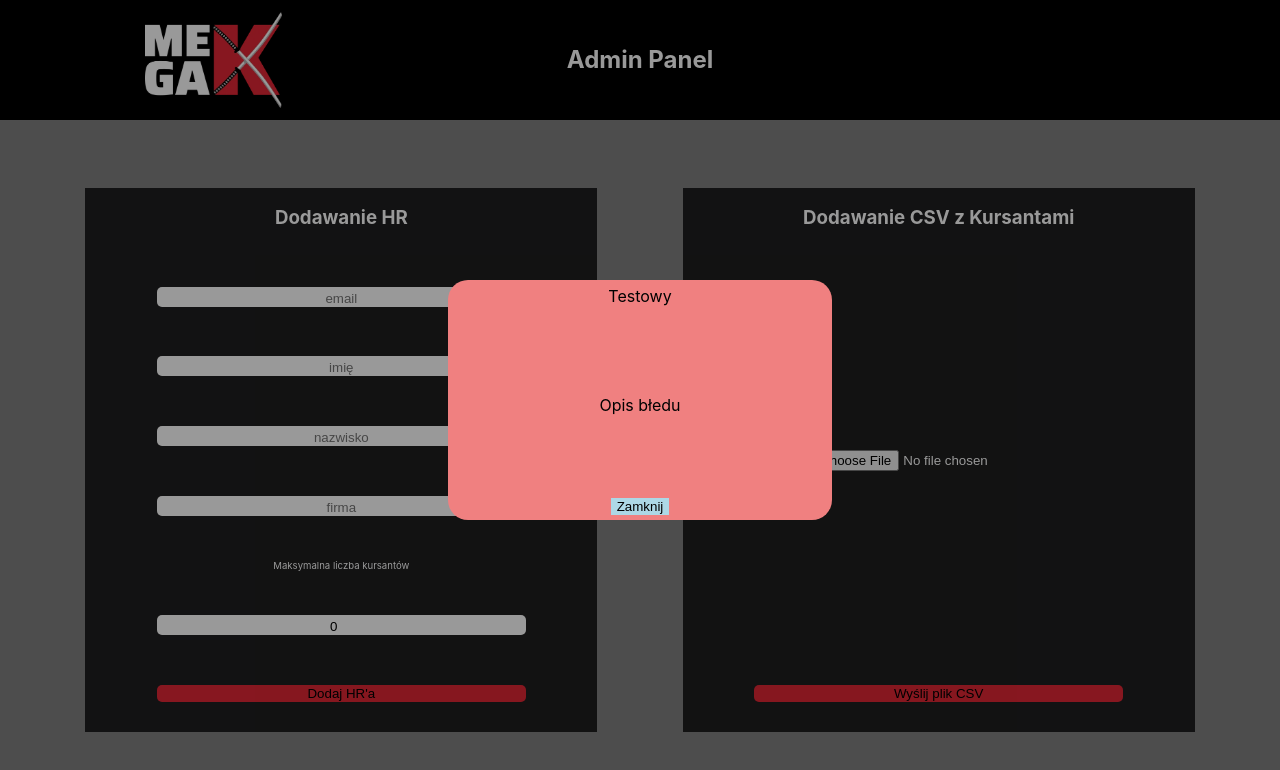
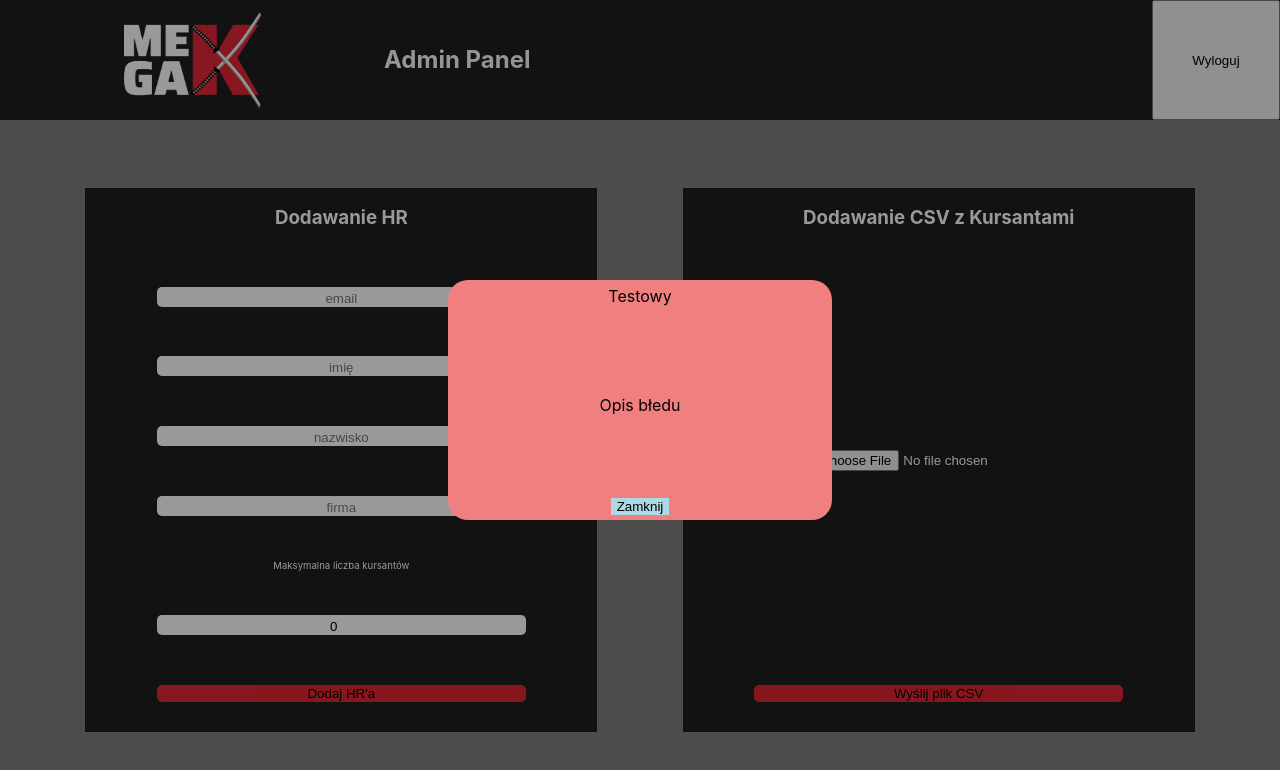
Before and after one commit to tomczer2t/head_hunter_front, a React (Create React App) app: page /admin/admin-panel in a window 1280 px wide. Shown: the top 770 px of the page. Built offline with nearby package versions, Linux system fonts and the light colour scheme.

Commit message:
Fixes in header

```diff
--- a/src/components/AdminPanel/AdminPanel.css
+++ b/src/components/AdminPanel/AdminPanel.css
@@ -1,3 +1,4 @@
+@import "../../index.css";
 .admin-panel{
     width: 100%;
     height: 100vh;
--- a/src/components/common/Header/Header.css
+++ b/src/components/common/Header/Header.css
@@ -1,8 +1,9 @@
+@import "../../../index.css";
 .header{
     display: flex;
     width: 100%;
     height: 15vh;
-    background-color: black;
+    background-color: var(--user-module-top-bar-color) ;
     align-items: center;
     justify-content: space-between;
 }
@@ -13,15 +14,19 @@
     background-position: center;
     background-size: contain;
     height: 80%;
-    width: calc(100% / 3)
+    width: 30%
 }
 .header__section{
     line-height: 100%;
-    text-align: center;
-    color: white;
-    width: calc(100% / 3)
+    color: var(--user-module-text-color);
+    width: 30%
 }
 .header__content{
     height: 100%;
-    width: calc(100% / 3)
+    width: 30%
 }
+.header__btn-logout{
+    display: block;
+    height: 100%;
+    width: 10%;
+}
--- a/src/components/common/Header/Header.tsx
+++ b/src/components/common/Header/Header.tsx
@@ -1,5 +1,6 @@
 import React, { useEffect } from 'react';
 import './Header.css';
+import { axiosPrivate } from '../../../api/axios';
 
 interface Props {
   section: string;
@@ -8,6 +9,10 @@ interface Props {
 export const Header = (props: Props) => {
   useEffect(() => {}, []);
 
+  const logoutHandler = async () => {
+    await axiosPrivate.get('auth/logout');
+  };
+
   return (
     <div className="header">
       <div className="header__logo"></div>
@@ -15,6 +20,14 @@ export const Header = (props: Props) => {
         <h2>{props.section}</h2>
       </div>
       <div className="header__content"></div>
+      <button
+        className="header__btn-logout"
+        onClick={() => {
+          void logoutHandler();
+        }}
+      >
+        Wyloguj
+      </button>
     </div>
   );
 };
--- a/src/components/common/Input/Input.css
+++ b/src/components/common/Input/Input.css
@@ -42,5 +42,4 @@
     margin: 0;
     margin-top: -10px;
     transform: translate(0, +50%);
-
 }
```
